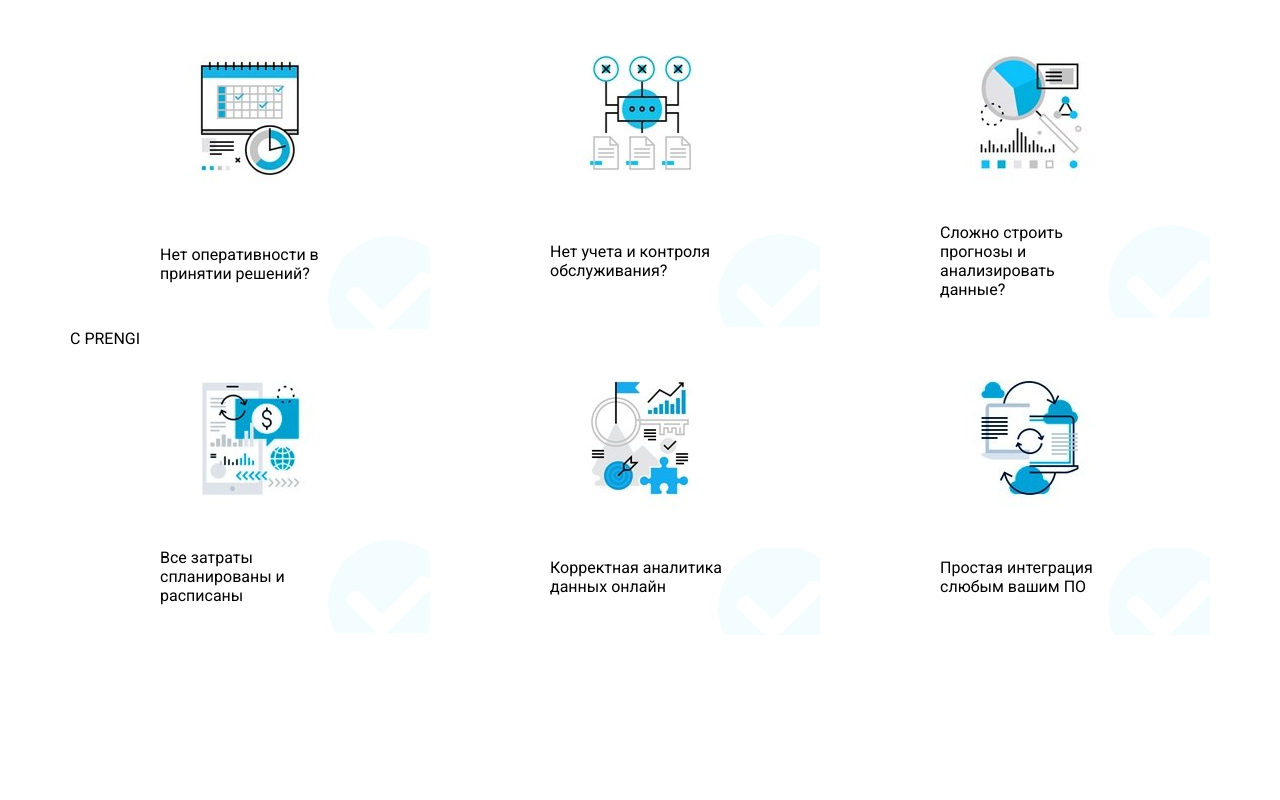
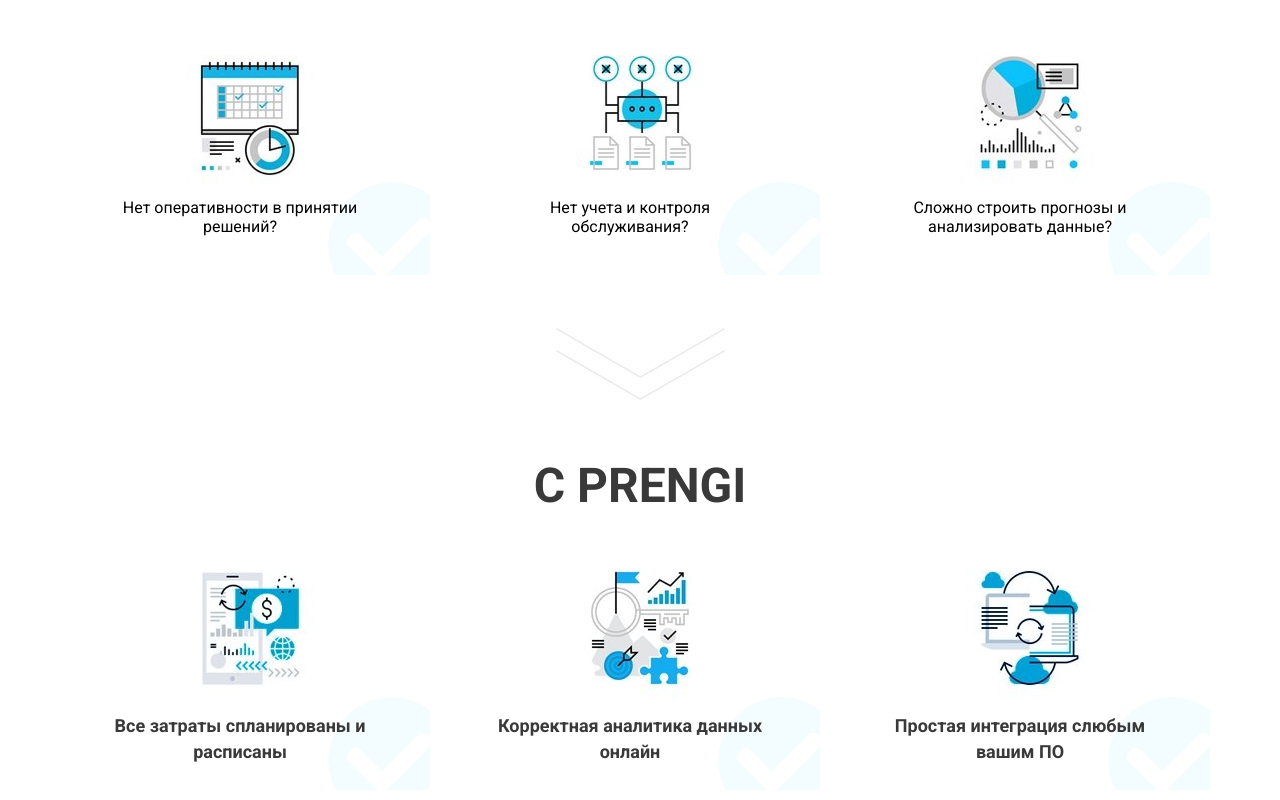
Before and after one commit to chirbios/prengino, a plain HTML site: page src/index.html in a window 1280 px wide. Shown: the part 848-1648 px from the top of the page. Before the commit the page ends 1563 px from the top, so only its background shows below. Drawn offline with nearby package versions, Linux system fonts and the light colour scheme; files that its build step writes are made by us from their sources; files whose address does not match are found by name.

Commit message:
with-prengi section ready

```diff
--- a/src/index.html
+++ b/src/index.html
@@ -117,9 +117,8 @@
                 </div>
             </div>
 
-            <div class="dividers">
-                <div class="divider"></div>
-                <div class="divider"></div>
+            <div class="with-prengi__dividers">
+                <img src="../icons/dividers.jpg" alt="divider">
             </div>
 
             <div class="with-prengi__with">C PRENGI</div>
@@ -129,19 +128,19 @@
                     <div class="with-prengi__photo">
                         <img src="../img/with_prengi/4.jpg" alt="4">
                     </div>
-                    <div class="with-prengi__text">Все затраты спланированы и расписаны</div>
+                    <div class="with-prengi__text with-prengi__bold">Все затраты спланированы и расписаны</div>
                 </div>
                 <div class="with-prengi__box-item">
                     <div class="with-prengi__photo">
                         <img src="../img/with_prengi/5.jpg" alt="5">
                     </div>
-                    <div class="with-prengi__text">Корректная аналитика данных онлайн</div>
+                    <div class="with-prengi__text with-prengi__bold">Корректная аналитика данных онлайн</div>
                 </div>
                 <div class="with-prengi__box-item">
                     <div class="with-prengi__photo">
                         <img src="../img/with_prengi/6.jpg" alt="6">
                     </div>
-                    <div class="with-prengi__text">Простая интеграция слюбым вашим ПО</div>
+                    <div class="with-prengi__text with-prengi__bold">Простая интеграция слюбым вашим ПО</div>
                 </div>
             </div>
         </div>
--- a/src/sass/blocks/_with-prengi.scss
+++ b/src/sass/blocks/_with-prengi.scss
@@ -3,14 +3,16 @@
     margin-bottom: 80px;
     &__box-item {
         display: grid;
+        grid-template-rows: 155px 100px;
     }
     &__questions {
         display: grid;
         grid-template-columns: 360px 360px 360px;
-        grid-template-rows: auto;
+        grid-template-rows: 255px;
         justify-content: space-between;
     }
     &__answers {
+        padding-top: 37px;
         display: grid;
         grid-template-columns: 360px 360px 360px;
         grid-template-rows: auto;
@@ -21,9 +23,27 @@
     }
     &__text {
         background: url(../img/with_prengi/ok.png)  no-repeat right;
-        padding: 10px 90px 30px 90px;
+        padding: 20px 50px 30px 30px;
+        text-align: center;
     }
     &__photo {
         text-align: center;
     }
+    &__dividers {
+        padding-top: 50px;
+        text-align: center;
+    }
+    &__with {
+        text-align: center;
+        font-size: 48px;
+        line-height: 30px;
+        font-weight: 700;
+        color: #393939;
+    }
+    &__bold {
+        font-size: 18px;
+        line-height: 26px;
+        font-weight: 700;
+        color: #393939;
+    }
 }
```
Also changed, not shown: dist/index.html (+1 -1 lines), dist/css/style.min.css, dist/icons/dividers.jpg (added), dist/img/bg_products.jpg (added), src/icons/dividers.jpg (added), src/img/bg_products.jpg (added), src/img/branch_bg.jpg (deleted).
